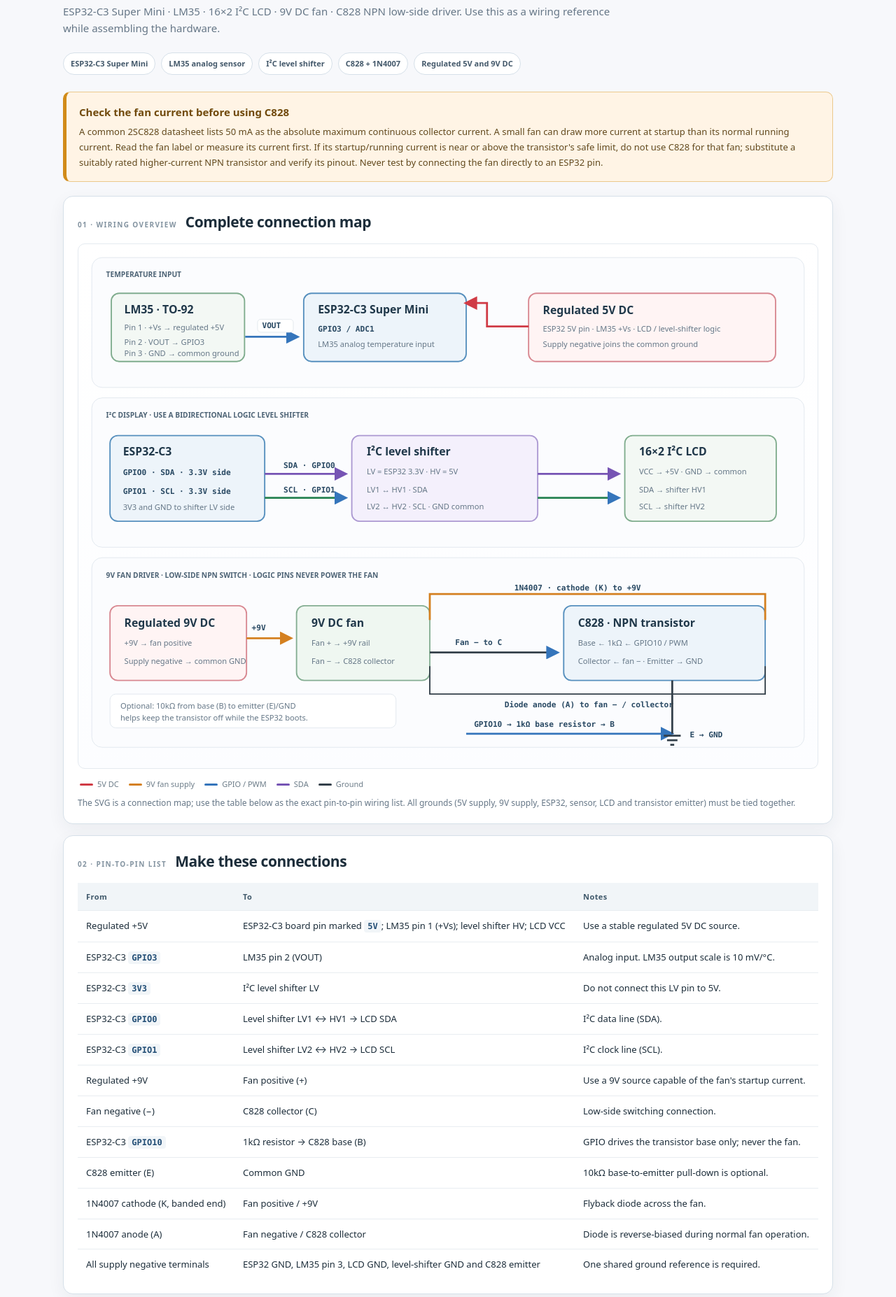
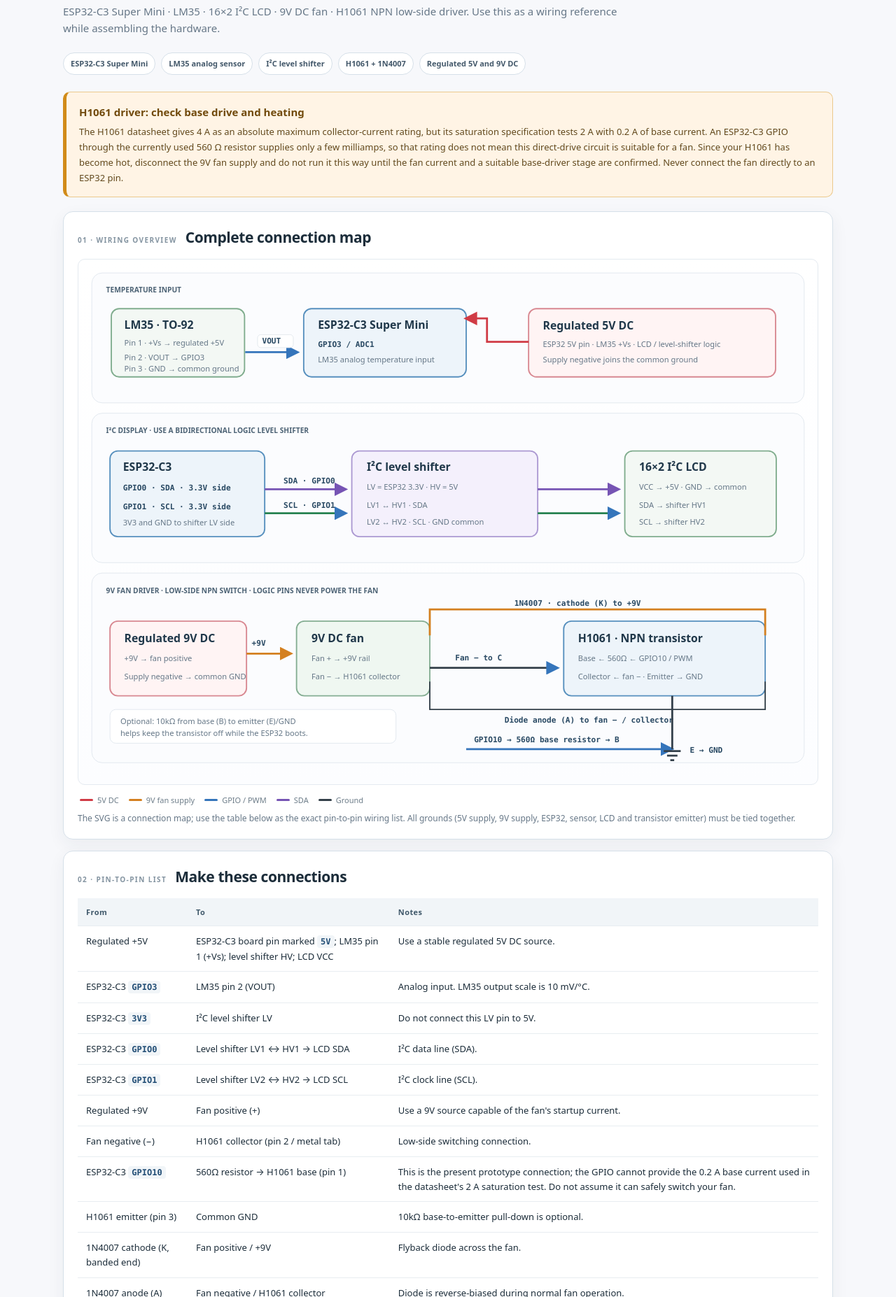
Before and after one commit to thiha-phys/project.github.io, a plain HTML site: page circuit-diagram.html in a window 1280 px wide. Shown: the part 226-2080 px from the top of the page at 70% size. Drawn offline with Linux system fonts and the light colour scheme.

Commit message:
npn chnage

```diff
--- a/circuit-diagram.html
+++ b/circuit-diagram.html
@@ -26,17 +26,17 @@
   <a class="page-back" href="electronic.html"><span aria-hidden="true">←</span> Back to Electronics</a>
   <div class="topline">GROUP 2 · PHYSICS PROJECT</div>
   <h1>Automatic Fan Speed Controller<br>Circuit Wiring Reference</h1>
-  <p class="intro">ESP32-C3 Super Mini · LM35 · 16×2 I²C LCD · 9V DC fan · C828 NPN low-side driver. Use this as a wiring reference while assembling the hardware.</p>
-  <div class="badges"><span class="badge">ESP32-C3 Super Mini</span><span class="badge">LM35 analog sensor</span><span class="badge">I²C level shifter</span><span class="badge">C828 + 1N4007</span><span class="badge">Regulated 5V and 9V DC</span></div>
+  <p class="intro">ESP32-C3 Super Mini · LM35 · 16×2 I²C LCD · 9V DC fan · H1061 NPN low-side driver. Use this as a wiring reference while assembling the hardware.</p>
+  <div class="badges"><span class="badge">ESP32-C3 Super Mini</span><span class="badge">LM35 analog sensor</span><span class="badge">I²C level shifter</span><span class="badge">H1061 + 1N4007</span><span class="badge">Regulated 5V and 9V DC</span></div>
 
-  <aside class="warning"><strong>Check the fan current before using C828</strong><p>A common 2SC828 datasheet lists 50 mA as the absolute maximum continuous collector current. A small fan can draw more current at startup than its normal running current. Read the fan label or measure its current first. If its startup/running current is near or above the transistor's safe limit, do not use C828 for that fan; substitute a suitably rated higher-current NPN transistor and verify its pinout. Never test by connecting the fan directly to an ESP32 pin.</p></aside>
+  <aside class="warning"><strong>H1061 driver: check base drive and heating</strong><p>The H1061 datasheet gives 4 A as an absolute maximum collector-current rating, but its saturation specification tests 2 A with 0.2 A of base current. An ESP32-C3 GPIO through the currently used 560 Ω resistor supplies only a few milliamps, so that rating does not mean this direct-drive circuit is suitable for a fan. Since your H1061 has become hot, disconnect the 9V fan supply and do not run it this way until the fan current and a suitable base-driver stage are confirmed. Never connect the fan directly to an ESP32 pin.</p></aside>
 
   <section class="panel">
     <div class="panel-head"><span>01 · WIRING OVERVIEW</span><h2>Complete connection map</h2></div>
     <div class="diagram-wrap">
       <svg class="diagram" viewBox="0 0 1120 790" role="img" aria-labelledby="svgtitle svgdesc" xmlns="http://www.w3.org/2000/svg">
         <title id="svgtitle">ESP32-C3 temperature-controlled fan wiring map</title>
-        <desc id="svgdesc">LM35 to GPIO3; I2C LCD through a bidirectional level shifter to GPIO0 and GPIO1; GPIO10 through a resistor to a C828 fan driver; separate 5V and 9V supplies share ground.</desc>
+        <desc id="svgdesc">LM35 to GPIO3; I2C LCD through a bidirectional level shifter to GPIO0 and GPIO1; GPIO10 through a 560 ohm resistor to an H1061 fan driver; separate 5V and 9V supplies share ground.</desc>
         <defs>
           <marker id="arrowBlue" viewBox="0 0 10 10" refX="8" refY="5" markerWidth="7" markerHeight="7" orient="auto-start-reverse"><path d="M0 0L10 5L0 10z" fill="#3575bb"/></marker>
           <marker id="arrowRed" viewBox="0 0 10 10" refX="8" refY="5" markerWidth="7" markerHeight="7" orient="auto-start-reverse"><path d="M0 0L10 5L0 10z" fill="#d03b45"/></marker>
@@ -74,14 +74,14 @@
         <rect x="40" y="548" width="210" height="115" rx="12" class="power"/>
         <text x="62" y="580" class="title">Regulated 9V DC</text><text x="62" y="610" class="sub">+9V → fan positive</text><text x="62" y="638" class="sub">Supply negative → common GND</text>
         <rect x="327" y="548" width="205" height="115" rx="12" class="fanbox"/>
-        <text x="350" y="580" class="title">9V DC fan</text><text x="350" y="610" class="sub">Fan + → +9V rail</text><text x="350" y="638" class="sub">Fan − → C828 collector</text>
+        <text x="350" y="580" class="title">9V DC fan</text><text x="350" y="610" class="sub">Fan + → +9V rail</text><text x="350" y="638" class="sub">Fan − → H1061 collector</text>
         <rect x="738" y="548" width="310" height="115" rx="12" class="board"/>
-        <text x="760" y="580" class="title">C828 · NPN transistor</text><text x="760" y="610" class="sub">Base ← 1kΩ ← GPIO10 / PWM</text><text x="760" y="638" class="sub">Collector ← fan − · Emitter → GND</text>
+        <text x="760" y="580" class="title">H1061 · NPN transistor</text><text x="760" y="610" class="sub">Base ← 560Ω ← GPIO10 / PWM</text><text x="760" y="638" class="sub">Collector ← fan − · Emitter → GND</text>
         <path d="M250 598H318" class="wire-orange" marker-end="url(#arrowOrange)"/><text x="258" y="586" class="pin">+9V</text>
         <path d="M532 620H728" class="wire-black" marker-end="url(#arrowBlue)"/><text x="571" y="608" class="pin">Fan − to C</text>
         <path d="M532 570V530H1048V570" class="wire-orange"/><text x="662" y="524" class="pin">1N4007 · cathode (K) to +9V</text>
         <path d="M532 641V684H1048V641" class="wire-black thin"/><text x="647" y="704" class="pin">Diode anode (A) to fan − / collector</text>
-        <path d="M588 745H904" class="wire-blue" marker-end="url(#arrowBlue)"/><text x="600" y="735" class="pin">GPIO10 → 1kΩ base resistor → B</text>
+        <path d="M588 745H904" class="wire-blue" marker-end="url(#arrowBlue)"/><text x="600" y="735" class="pin">GPIO10 → 560Ω base resistor → B</text>
         <path d="M905 663V745" class="wire-black"/><path d="M892 748H918M897 755H913M902 762H908" class="ground"/><text x="932" y="751" class="pin">E → GND</text>
         <rect x="40" y="684" width="440" height="52" rx="9" fill="#fff" stroke="#e1e8ee"/>
         <text x="56" y="706" class="sub">Optional: 10kΩ from base (B) to emitter (E)/GND</text><text x="56" y="725" class="sub">helps keep the transistor off while the ESP32 boots.</text>
@@ -102,12 +102,12 @@
         <tr><td>ESP32-C3 <code>GPIO0</code></td><td>Level shifter LV1 ↔ HV1 → LCD SDA</td><td>I²C data line (SDA).</td></tr>
         <tr><td>ESP32-C3 <code>GPIO1</code></td><td>Level shifter LV2 ↔ HV2 → LCD SCL</td><td>I²C clock line (SCL).</td></tr>
         <tr><td>Regulated +9V</td><td>Fan positive (+)</td><td>Use a 9V source capable of the fan's startup current.</td></tr>
-        <tr><td>Fan negative (−)</td><td>C828 collector (C)</td><td>Low-side switching connection.</td></tr>
-        <tr><td>ESP32-C3 <code>GPIO10</code></td><td>1kΩ resistor → C828 base (B)</td><td>GPIO drives the transistor base only; never the fan.</td></tr>
-        <tr><td>C828 emitter (E)</td><td>Common GND</td><td>10kΩ base-to-emitter pull-down is optional.</td></tr>
+        <tr><td>Fan negative (−)</td><td>H1061 collector (pin 2 / metal tab)</td><td>Low-side switching connection.</td></tr>
+        <tr><td>ESP32-C3 <code>GPIO10</code></td><td>560Ω resistor → H1061 base (pin 1)</td><td>This is the present prototype connection; the GPIO cannot provide the 0.2 A base current used in the datasheet's 2 A saturation test. Do not assume it can safely switch your fan.</td></tr>
+        <tr><td>H1061 emitter (pin 3)</td><td>Common GND</td><td>10kΩ base-to-emitter pull-down is optional.</td></tr>
         <tr><td>1N4007 cathode (K, banded end)</td><td>Fan positive / +9V</td><td>Flyback diode across the fan.</td></tr>
-        <tr><td>1N4007 anode (A)</td><td>Fan negative / C828 collector</td><td>Diode is reverse-biased during normal fan operation.</td></tr>
-        <tr><td>All supply negative terminals</td><td>ESP32 GND, LM35 pin 3, LCD GND, level-shifter GND and C828 emitter</td><td>One shared ground reference is required.</td></tr>
+        <tr><td>1N4007 anode (A)</td><td>Fan negative / H1061 collector</td><td>Diode is reverse-biased during normal fan operation.</td></tr>
+        <tr><td>All supply negative terminals</td><td>ESP32 GND, LM35 pin 3, LCD GND, level-shifter GND and H1061 emitter</td><td>One shared ground reference is required.</td></tr>
       </tbody>
     </table></div>
   </section>
@@ -117,13 +117,13 @@
     <div class="notes">
       <article class="note"><strong>LM35 orientation</strong><p>For the TI LP TO-92 package, the datasheet shows the pinout from the bottom view: pin 1 +Vs, pin 2 VOUT, pin 3 GND. Confirm the package/view before wiring; other LM35 packages have different pin arrangements.</p></article>
       <article class="note"><strong>I²C voltage levels</strong><p>Use a bidirectional I²C level shifter when the LCD backpack is powered at 5V. ESP32-C3 pins are 3.3V-domain; do not let a 5V pull-up reach SDA/SCL GPIOs. If your LCD/backpack is confirmed 3.3V-compatible, the level shifter may be unnecessary.</p></article>
-      <article class="note"><strong>C828 lead arrangement</strong><p>The drawing names the transistor terminals functionally as B, C and E. A common ST 2SC828 TO-92 datasheet lists pins 1=E, 2=C, 3=B, but it also allows different pin configurations. Check the exact part's datasheet before inserting it.</p></article>
+      <article class="note"><strong>H1061 lead arrangement</strong><p>The referenced H1061 TO-220AB datasheet identifies pin 1 as base, pin 2 as collector (also the metal tab), and pin 3 as emitter. Confirm the markings and datasheet for your exact manufacturer before wiring; H1061 variants may differ.</p></article>
       <article class="note"><strong>Power the board once</strong><p>Feed regulated 5V into the board's marked 5V pin or power it by USB-C; do not connect both sources together unless the exact board's power circuit confirms that is safe. Never apply 5V to a GPIO or the 3V3 pin.</p></article>
-      <article class="note"><strong>Fan type and PWM</strong><p>Check the fan label and current, including startup current. Some 2-wire brushless fans do not respond smoothly to low-side PWM and may need a different control method or a fan designed for PWM control.</p></article>
+      <article class="note"><strong>Fan type, current and transistor heat</strong><p>Check the fan label and startup current. The 560Ω GPIO-to-base connection shown matches the current prototype, but it may not drive H1061 into saturation at useful fan current. A hot transistor indicates excessive dissipation: switch off the fan supply and use a properly designed driver stage before testing again.</p></article>
       <article class="note"><strong>Power supply grounds</strong><p>Keep the +5V and +9V rails separate. Only connect their negative (GND) terminals together. Do not connect +9V to the ESP32, LM35 output, LCD logic pins or GPIOs.</p></article>
     </div>
-    <ol class="steps" style="margin-top:16px"><li>With power disconnected, check the LM35, transistor and diode orientations.</li><li>Power the ESP32/LCD/sensor from regulated 5V first and confirm the LCD and temperature reading.</li><li>Only connect the fan supply after confirming the fan current and choosing a transistor with adequate rating.</li></ol>
-    <div class="source">Datasheet references: <a href="https://www.ti.com/lit/ds/symlink/lm35.pdf" target="_blank" rel="noopener noreferrer">TI LM35</a> · <a href="https://documentation.espressif.com/esp32-c3_datasheet_en.html" target="_blank" rel="noopener noreferrer">Espressif ESP32-C3</a> · <a href="https://hifau.com/uploads/file/pdffiles/2SC828-ST.pdf" target="_blank" rel="noopener noreferrer">2SC828/ST datasheet</a></div>
+    <ol class="steps" style="margin-top:16px"><li>With power disconnected, check the LM35, H1061 and diode orientations.</li><li>Power the ESP32/LCD/sensor from regulated 5V first and confirm the LCD and temperature reading.</li><li>Do not reconnect the fan supply while H1061 overheats; confirm fan current and provide adequate base drive first.</li></ol>
+    <div class="source">Datasheet references: <a href="https://www.ti.com/lit/ds/symlink/lm35.pdf" target="_blank" rel="noopener noreferrer">TI LM35</a> · <a href="https://documentation.espressif.com/esp32-c3_datasheet_en.html" target="_blank" rel="noopener noreferrer">Espressif ESP32-C3</a> · <a href="https://hardware.speccy.org/datasheet/H1061.pdf" target="_blank" rel="noopener noreferrer">H1061 datasheet (pinout and ratings)</a></div>
   </section>
 </main>
 </body>
--- a/service-worker.js
+++ b/service-worker.js
@@ -1,4 +1,4 @@
-const CACHE_NAME = 'mandalay-physics-group-2-v19';
+const CACHE_NAME = 'mandalay-physics-group-2-v20';
 const APP_FILES = [
   './',
   './index.html',
```
Also changed, not shown: ESP32_Fan_Controller/README.md, 1 other file.
